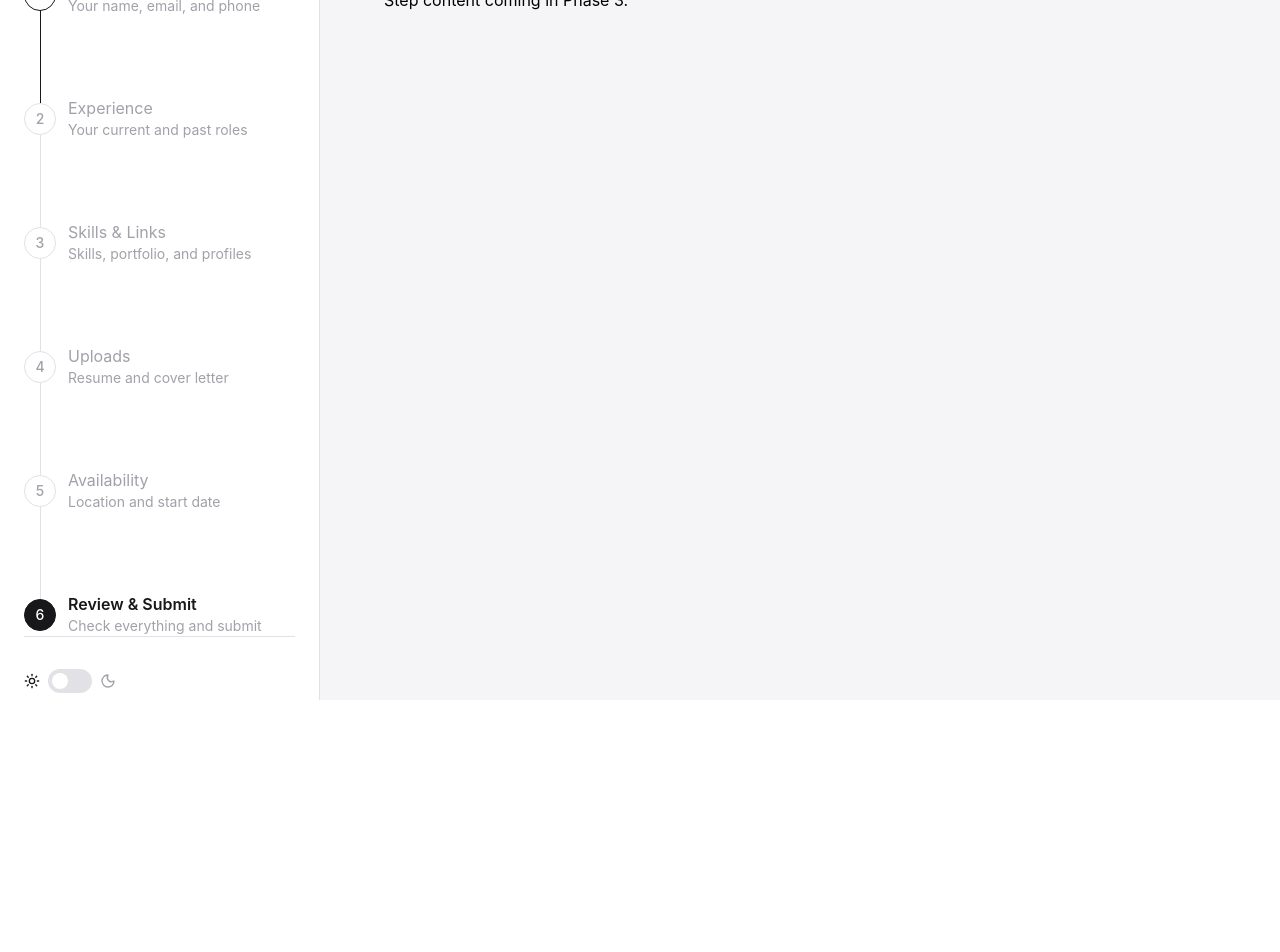
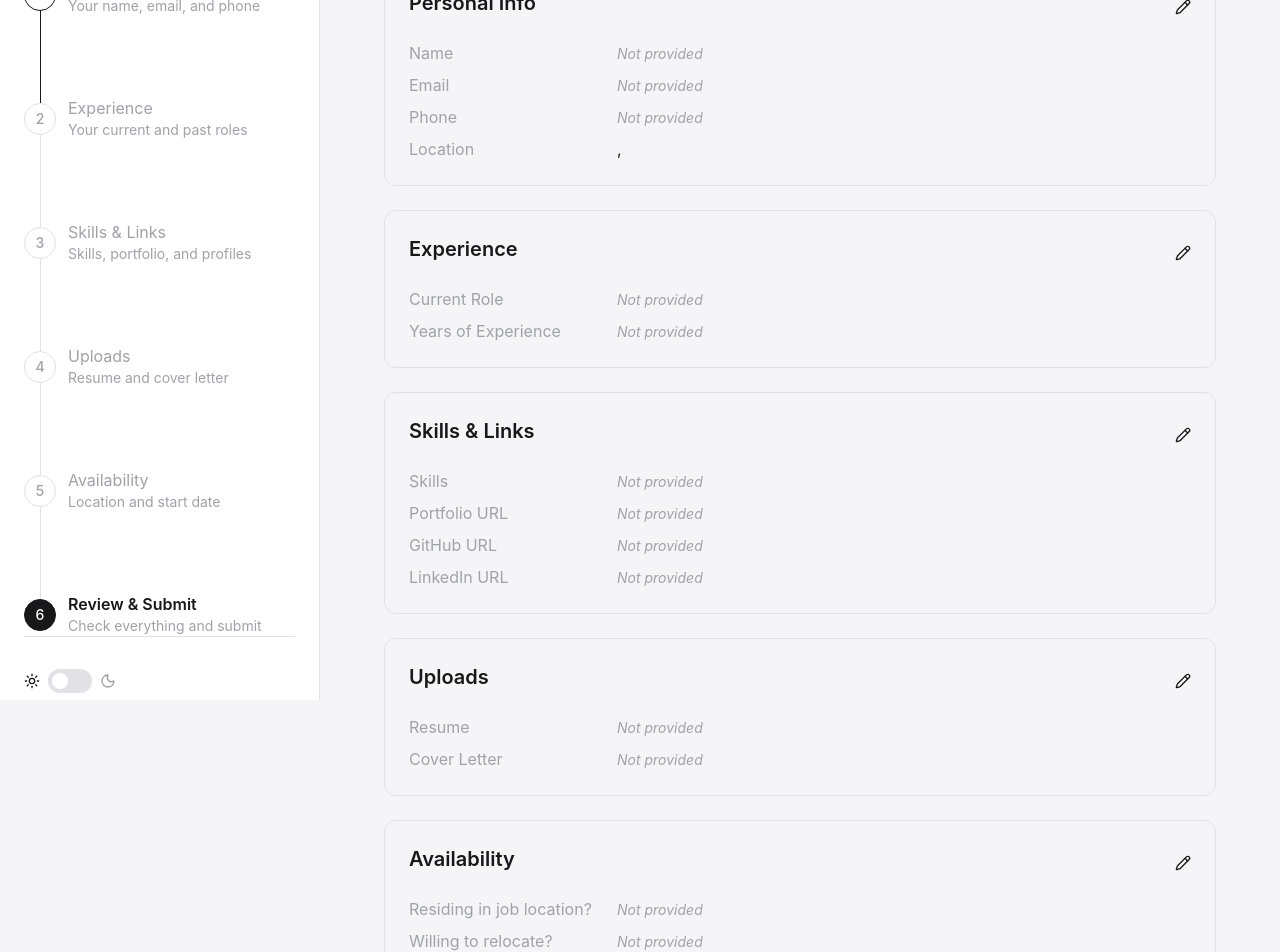
Before and after one commit to HanifNepali/job-application-form, a React (Vite) app: page /form/review in a window 1280 px wide. Shown: the part 100-1052 px from the top of the page. Before the commit the page ends 800 px from the top, so only its background shows below. Built offline with nearby package versions, Linux system fonts and the light colour scheme.

Commit message:
Add Review Step sections

```diff
--- a/src/components/ChipList.tsx
+++ b/src/components/ChipList.tsx
@@ -3,7 +3,7 @@ import { X } from "lucide-react";
 interface ChipListProps {
   title: string;
   items: string[];
-  onRemove: (item: string) => void;
+  onRemove?: (item: string) => void;
   emptyMessage?: string;
 }
 
@@ -15,7 +15,7 @@ export function ChipList({
 }: ChipListProps) {
   return (
     <div>
-      <h3 className="mb-2 text-md font-medium text-ink">{title}</h3>
+      {title && <h3 className="mb-2 text-md font-medium text-ink">{title}</h3>}
       {items.length === 0 ? (
         <p className="text-sm text-ink-muted">{emptyMessage}</p>
       ) : (
@@ -26,14 +26,16 @@ export function ChipList({
               className="flex items-center gap-2 rounded-full border border-line bg-surface px-3 py-1 text-sm text-ink"
             >
               {item}
+              {onRemove && (
                 <button
                   type="button"
-                onClick={() => onRemove(item)}
+                  onClick={() => onRemove && onRemove(item)}
                   aria-label={`Remove ${item}`}
                   className="text-ink-muted hover:text-ink"
                 >
                   <X className="h-3.5 w-3.5" />
                 </button>
+              )}
             </li>
           ))}
         </ul>
--- a/src/lib/utils.ts
+++ b/src/lib/utils.ts
@@ -17,3 +17,6 @@ export const formatFileSize = (bytes: number): string => {
 
   return `${(bytes / (1024 * 1024)).toFixed(1)} MB`;
 };
+
+export const isValueEmpty = (value: unknown) =>
+  value === null || value === undefined || String(value).trim() === "";
--- a/src/steps/review/ReviewStep.tsx
+++ b/src/steps/review/ReviewStep.tsx
@@ -1,10 +1,140 @@
-// Placeholder for Phase 1. Real content (read-only summary of all steps,
-// edit-links, terms checkbox, fake async submit) lands in Phase 3.
+import { useFormStore } from "@/store/formStore";
+import { useFileStore } from "@/store/fileStore";
+import { SummarySection } from "@/components/SummarySection";
+import { SummaryRow } from "@/components/SummaryRow";
+import { ChipList } from "@/components/ChipList";
+import { STEPS } from "@/lib/steps";
+import { countryOptions } from "@/lib/utils";
+import { RELOCATION_REGIONS } from "@/lib/constants";
+import { Fragment } from "react/jsx-runtime";
+
+function countryLabel(code: string): string {
+  return countryOptions.find((c) => c.value === code)?.label ?? code;
+}
+
+function regionLabels(values: string[]): string {
+  if (values.length === 0) return "";
+  return values
+    .map((v) => RELOCATION_REGIONS.find((r) => r.value === v)?.label ?? v)
+    .join(", ");
+}
+
 export function ReviewStep() {
+  const data = useFormStore((s) => s.data);
+  const resume = useFileStore((s) => s.resume);
+  const coverLetter = useFileStore((s) => s.coverLetter);
+
+  const { personalInfo, experience, skillsLinks, availability } = data;
+
   return (
-    <div>
-      <h2>Review & Submit</h2>
-      <p>Step content coming in Phase 3.</p>
+    <div className="space-y-6">
+      <SummarySection title="Personal Info" editPath={`/form/${STEPS[0].path}`}>
+        <SummaryRow
+          label="Name"
+          value={[
+            personalInfo.firstName,
+            personalInfo.middleName,
+            personalInfo.lastName,
+          ].join(" ")}
+        />
+        <SummaryRow label="Email" value={personalInfo.email} />
+        <SummaryRow label="Phone" value={personalInfo.phone} />
+        <SummaryRow
+          label="Location"
+          value={[personalInfo.city, countryLabel(personalInfo.country)].join(
+            ", ",
+          )}
+        />
+      </SummarySection>
+
+      <SummarySection title="Experience" editPath={`/form/${STEPS[1].path}`}>
+        <SummaryRow label="Current Role" value={experience.currentRole} />
+        <SummaryRow
+          label="Years of Experience"
+          value={
+            experience.yearsOfExperience !== null
+              ? String(experience.yearsOfExperience)
+              : ""
+          }
+        />
+        {experience.pastRoles.length > 0 && (
+          <div className="mt-6">
+            <SummarySection title="Past Roles" allowEdit={false}>
+              {experience.pastRoles.map((role, i) => (
+                <Fragment key={role.id}>
+                  <SummaryRow label="Company Name" value={role.company} />
+                  <SummaryRow label="Role Title" value={role.title} />
+                  <SummaryRow label="Start Date" value={role.startDate} />
+                  <SummaryRow
+                    label="End Date"
+                    value={role.isCurrentRole ? "Present" : role.endDate}
+                  />
+                  {i < experience.pastRoles.length - 1 && (
+                    <hr className="my-8 border-line" />
+                  )}
+                </Fragment>
+              ))}
+            </SummarySection>
+          </div>
+        )}
+      </SummarySection>
+
+      <SummarySection
+        title="Skills & Links"
+        editPath={`/form/${STEPS[2].path}`}
+      >
+        <SummaryRow
+          label="Skills"
+          value={
+            skillsLinks.skills.length > 0 ? (
+              <ChipList title="" items={skillsLinks.skills} />
+            ) : (
+              ""
+            )
+          }
+        />
+        <SummaryRow label="Portfolio URL" value={skillsLinks.portfolioUrl} />
+        <SummaryRow label="GitHub URL" value={skillsLinks.githubUrl} />
+        <SummaryRow label="LinkedIn URL" value={skillsLinks.linkedinUrl} />
+      </SummarySection>
+
+      <SummarySection title="Uploads" editPath={`/form/${STEPS[3].path}`}>
+        <SummaryRow label="Resume" value={resume?.name ?? ""} />
+        <SummaryRow label="Cover Letter" value={coverLetter?.name ?? ""} />
+      </SummarySection>
+
+      <SummarySection title="Availability" editPath={`/form/${STEPS[4].path}`}>
+        <SummaryRow
+          label="Residing in job location?"
+          value={
+            availability.residesInJobLocation === null
+              ? ""
+              : availability.residesInJobLocation
+                ? "Yes"
+                : "No"
+          }
+        />
+        <SummaryRow
+          label="Willing to relocate?"
+          value={
+            availability.willingToRelocate === null
+              ? ""
+              : availability.willingToRelocate
+                ? "Yes"
+                : "No"
+          }
+        />
+        {availability.willingToRelocate && (
+          <SummaryRow
+            label="Preferred Regions"
+            value={regionLabels(availability.relocationRegions)}
+          />
+        )}
+        <SummaryRow
+          label="Earliest Start Date"
+          value={availability.earliestStartDate}
+        />
+      </SummarySection>
     </div>
   );
 }
```
Lines whose indentation alone changed are shown as unchanged.
